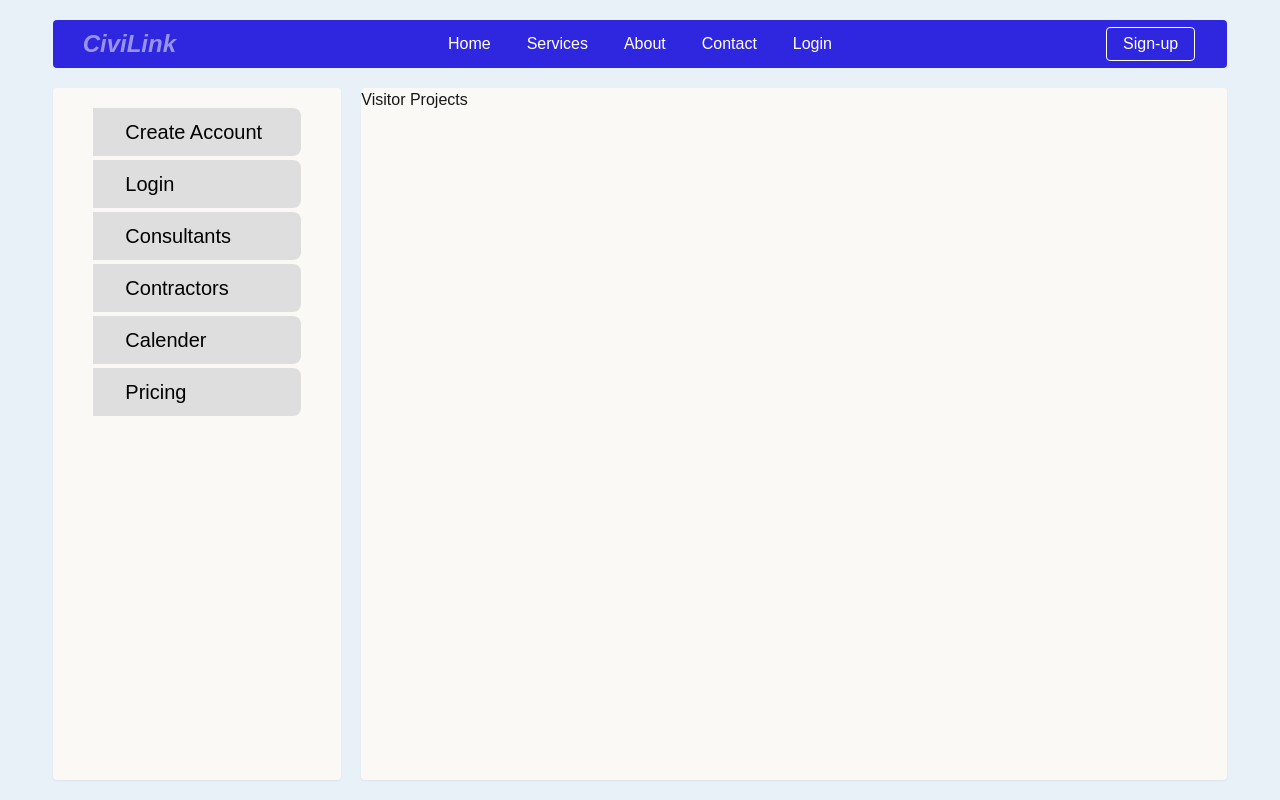
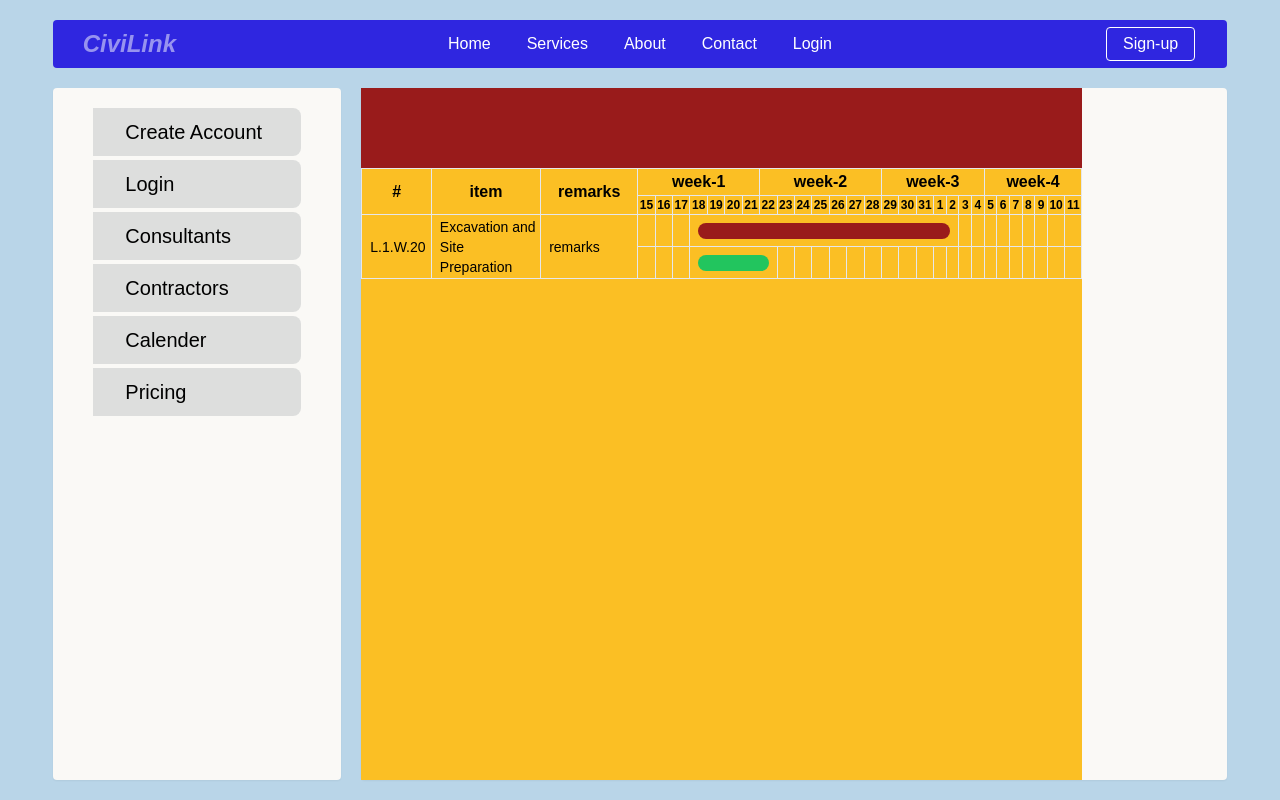
Before and after one commit to SDGP-09/CiviLink_Frontend_V1, a Next.js app: page /visitor-projects in a window 1280 px wide. Built offline with nearby package versions, Linux system fonts and the light colour scheme.

Commit message:
-visitor page - grant chart table development - inProgress

```diff
--- /dev/null
+++ b/app/components/grant-table/actual-raw.tsx
@@ -0,0 +1,43 @@
+import React from 'react';
+
+function ActualRaw() {
+    return (
+        <>
+            <tr className='h-8'>
+
+
+                <td className='flex-1 border '></td>
+
+                <td className='flex-1 border'></td>
+                <td className='flex-1 border'></td>
+                <td className='flex-1 border px-2' colSpan={5}>
+                    <div className="bg-green-500 w-full h-4 rounded-r-full rounded-l-full"></div>
+                </td>
+                <td className='flex-1 border'></td>
+                <td className='flex-1 border'></td>
+                <td className='flex-1 border'></td>
+                <td className='flex-1 border'></td>
+                <td className='flex-1 border'></td>
+                <td className='flex-1 border'></td>
+                <td className='flex-1 border'></td>
+                <td className='flex-1 border'></td>
+                <td className='flex-1 border'></td>
+                <td className='flex-1 border'></td>
+                <td className='flex-1 border'></td>
+                <td className='flex-1 border'></td>
+                <td className='flex-1 border'></td>
+                <td className='flex-1 border'></td>
+                <td className='flex-1 border'></td>
+                <td className='flex-1 border'></td>
+                <td className='flex-1 border'></td>
+                <td className='flex-1 border'></td>
+                <td className='flex-1 border'></td>
+                <td className='flex-1 border'></td>
+
+
+            </tr>
+        </>
+    );
+}
+
+export default ActualRaw;
--- /dev/null
+++ b/app/components/grant-table/garbage.tsx
@@ -0,0 +1,69 @@
+import React from 'react';
+
+function Garbage() {
+    return (
+        <>
+
+                <td className='flex-1 border '></td>
+
+                <td className='flex-1 border px-2' colSpan={6}>
+                        <div className="bg-red-800 w-full h-4 rounded-r-full rounded-l-full"></div>
+                </td>
+
+                <td className='flex-1 border'></td>
+                <td className='flex-1 border'></td>
+                <td className='flex-1 border'></td>
+                <td className='flex-1 border'></td>
+                <td className='flex-1 border'></td>
+                <td className='flex-1 border'></td>
+                <td className='flex-1 border'></td>
+                <td className='flex-1 border'></td>
+                <td className='flex-1 border'></td>
+                <td className='flex-1 border'></td>
+                <td className='flex-1 border'></td>
+                <td className='flex-1 border'></td>
+                <td className='flex-1 border'></td>
+                <td className='flex-1 border'></td>
+                <td className='flex-1 border'></td>
+                <td className='flex-1 border'></td>
+                <td className='flex-1 border'></td>
+                <td className='flex-1 border'></td>
+                <td className='flex-1 border'></td>
+                <td className='flex-1 border'></td>
+                <td className='flex-1 border'></td>
+
+
+                <th className='flex-1 border'>1</th>
+                <th className='flex-1 border'>2</th>
+                <th className='flex-1 border'>3</th>
+                <th className='flex-1 border'>4</th>
+                <th className='flex-1 border'>5</th>
+                <th className='flex-1 border'>6</th>
+                <th className='flex-1 border'>7</th>
+                <th className='flex-1 border'>1</th>
+                <th className='flex-1 border'>2</th>
+                <th className='flex-1 border'>3</th>
+                <th className='flex-1 border'>4</th>
+                <th className='flex-1 border'>5</th>
+                <th className='flex-1 border'>6</th>
+                <th className='flex-1 border'>7</th>
+                <th className='flex-1 border'>1</th>
+                <th className='flex-1 border'>2</th>
+                <th className='flex-1 border'>3</th>
+                <th className='flex-1 border'>4</th>
+                <th className='flex-1 border'>5</th>
+                <th className='flex-1 border'>6</th>
+                <th className='flex-1 border'>7</th>
+                <th className='flex-1 border'>1</th>
+                <th className='flex-1 border'>2</th>
+                <th className='flex-1 border'>3</th>
+                <th className='flex-1 border'>4</th>
+                <th className='flex-1 border'>5</th>
+                <th className='flex-1 border'>6</th>
+                <th className='flex-1 border'>7</th>
+
+        </>
+    );
+}
+
+export default Garbage;
--- /dev/null
+++ b/app/components/grant-table/grant-table.tsx
@@ -0,0 +1,61 @@
+import React from 'react';
+import PlanningRaw from "@/app/components/grant-table/planning-raw";
+import ActualRaw from "@/app/components/grant-table/actual-raw";
+
+function GrantTable() {
+
+    const projectStartDate = new Date('2024-12-15');
+    const numberOfDaysPerMonth = 31;
+
+    let projectDate = projectStartDate.getDate();
+
+    const rows = [];
+
+    for (let i = 0; i < 4; i++) {
+        for (let j = 0; j < 7; j++) {
+
+            rows.push(<th className='flex-1 border text-xs w-5'>{projectDate}</th>);
+
+            projectDate++;
+
+            if (projectDate>numberOfDaysPerMonth){
+                projectDate = 1;
+            }
+
+        }
+
+    }
+
+
+
+
+    return (
+        <>
+            <table className='w-full border'>
+                <thead>
+                <tr>
+                    <th className='w-20 border' rowSpan={2}>#</th>
+                    <th className='w-44 border' rowSpan={2}>item</th>
+                    <th className='w-44 border' rowSpan={2}>remarks</th>
+                    <th className='flex-1 border' colSpan={7}>week-1</th>
+                    <th className='flex-1 border' colSpan={7}>week-2</th>
+                    <th className='flex-1 border' colSpan={7}>week-3</th>
+                    <th className='flex-1 border' colSpan={7}>week-4</th>
+                </tr>
+                <tr>
+
+                    {rows}
+
+                </tr>
+                </thead>
+                <PlanningRaw
+                    projectStartDate="2024-12-15"
+                    startDate="2024-12-18"
+                    endDate="2025-01-02"/>
+                <ActualRaw/>
+            </table>
+        </>
+    );
+}
+
+export default GrantTable;
--- /dev/null
+++ b/app/components/grant-table/planning-raw.tsx
@@ -0,0 +1,63 @@
+import React from 'react';
+
+
+function getDaysBetweenProjectDateAndTaskDate(projectStartDate:Date, taskStartDate:Date):number  {
+    const diffInMS = taskStartDate.getTime() - projectStartDate.getTime();
+
+    const diffInDays = diffInMS / (1000*60*60*24);
+
+    return Math.abs(diffInDays);
+}
+
+interface PlanningRawProps {
+    projectStartDate: string;
+    startDate: string;
+    endDate: string;
+}
+
+
+function PlanningRaw(props: PlanningRawProps | null) {
+
+    const projectStartDate = new Date(props?.projectStartDate ||'2024-12-15');
+    const startDate = new Date(props?.startDate||'2024-12-18');
+    const endDate = new Date(props?.endDate||'2025-01-02');
+
+    const totalDays = 28;
+    // const duration = Math.ceil((endDate.getTime() - startDate.getTime()) / (1000 * 60 * 60 * 24));
+    const duration = getDaysBetweenProjectDateAndTaskDate(endDate,startDate)+1;
+
+    const start = getDaysBetweenProjectDateAndTaskDate(projectStartDate, startDate);
+
+    const rows = [];
+
+    for (let i = 0; i < totalDays-duration; i++) {
+
+        if (i === start) {
+            rows.push(<td key={i} className='flex-1 border px-2' colSpan={duration}>
+                <div className="bg-red-800 w-full h-4 rounded-r-full rounded-l-full"></div>
+            </td>)
+        } else {
+            rows.push(<td key={i} className='flex-1 border'></td>)
+        }
+
+
+    }
+
+
+    return (
+        <>
+
+        <tr className='h-8'>
+                <td className='w-20 border pl-2 text-sm' rowSpan={2}>L.1.W.20</td>
+                <td className='w-44 border pl-2 text-sm' rowSpan={2}>Excavation and Site Preparation</td>
+                <td className='w-44 border pl-2 text-sm' rowSpan={2}>remarks</td>
+
+            {rows}
+
+            </tr>
+
+        </>
+    );
+}
+
+export default PlanningRaw;
--- a/app/components/navbar/NavigationList.tsx
+++ b/app/components/navbar/NavigationList.tsx
@@ -7,10 +7,10 @@ function NavigationList() {
             <nav className="flex items-center h-full ">
                 <ul className=" flex justify-between w-full text-white font-medium">
                     <li><Link href="/">Home</Link></li>
-                    <li><a href="/services">Services</a></li>
-                    <li><a href="/about">About</a></li>
-                    <li><a href="/contact">Contact</a></li>
-                    <li><a href="/login">Login</a></li>
+                    <li><Link href="/services">Services</Link></li>
+                    <li><Link href="/about">About</Link></li>
+                    <li><Link href="/contact">Contact</Link></li>
+                    <li><Link href="/login">Login</Link></li>
 
 
                 </ul>
--- a/app/layout.tsx
+++ b/app/layout.tsx
@@ -30,15 +30,14 @@ export default function RootLayout({
       <body
         className={`${geistSans.variable} ${geistMono.variable} antialiased`}
       >
-      <div className="w-full h-screen bg-blueCanvas bg-opacity-25 flex items-center flex-col">
-
+      <div className="w-full h-screen bg-blueCanvas flex items-center flex-col ">
           <Navbar/>
 
           <div className="w-11/12 h-lvh flex mb-5">
               <div className="w-1/5 h-full bg-canvasWhite mr-5 rounded shadow-sm pt-5 px-10 min-w-72">
                   <Sidebar/>
               </div>
-              <div className="w-4/5 h-full bg-canvasWhite rounded shadow-sm">
+              <div className="w-4/5 h-full bg-canvasWhite rounded shadow-sm text-black">
                   {children}
               </div>
 
--- a/app/visitor-projects/page.tsx
+++ b/app/visitor-projects/page.tsx
@@ -1,8 +1,19 @@
 import React from 'react';
+import GrantTable from "@/app/components/grant-table/grant-table";
 
 function Page() {
+
+
     return (
-        <div>Visitor Projects</div>
+        <>
+        <div className="w-full h-full flex flex-col">
+            <div className="w-5/6 h-20 bg-red-800"></div>
+            <div className="w-5/6 flex-1 bg-amber-400">
+                <GrantTable/>
+            </div>
+        </div>
+
+        </>
     );
 }
 
--- a/tailwind.config.ts
+++ b/tailwind.config.ts
@@ -12,7 +12,7 @@ export default {
         background: "var(--background)",
         foreground: "var(--foreground)",
 
-        blueCanvas: '#A2C7E0',
+        blueCanvas: '#B9D5E8',
         navBlue:'#2F26E0',
         canvasWhite: '#FAF9F6',
         sideBoxBlack:'#36454F'
```
